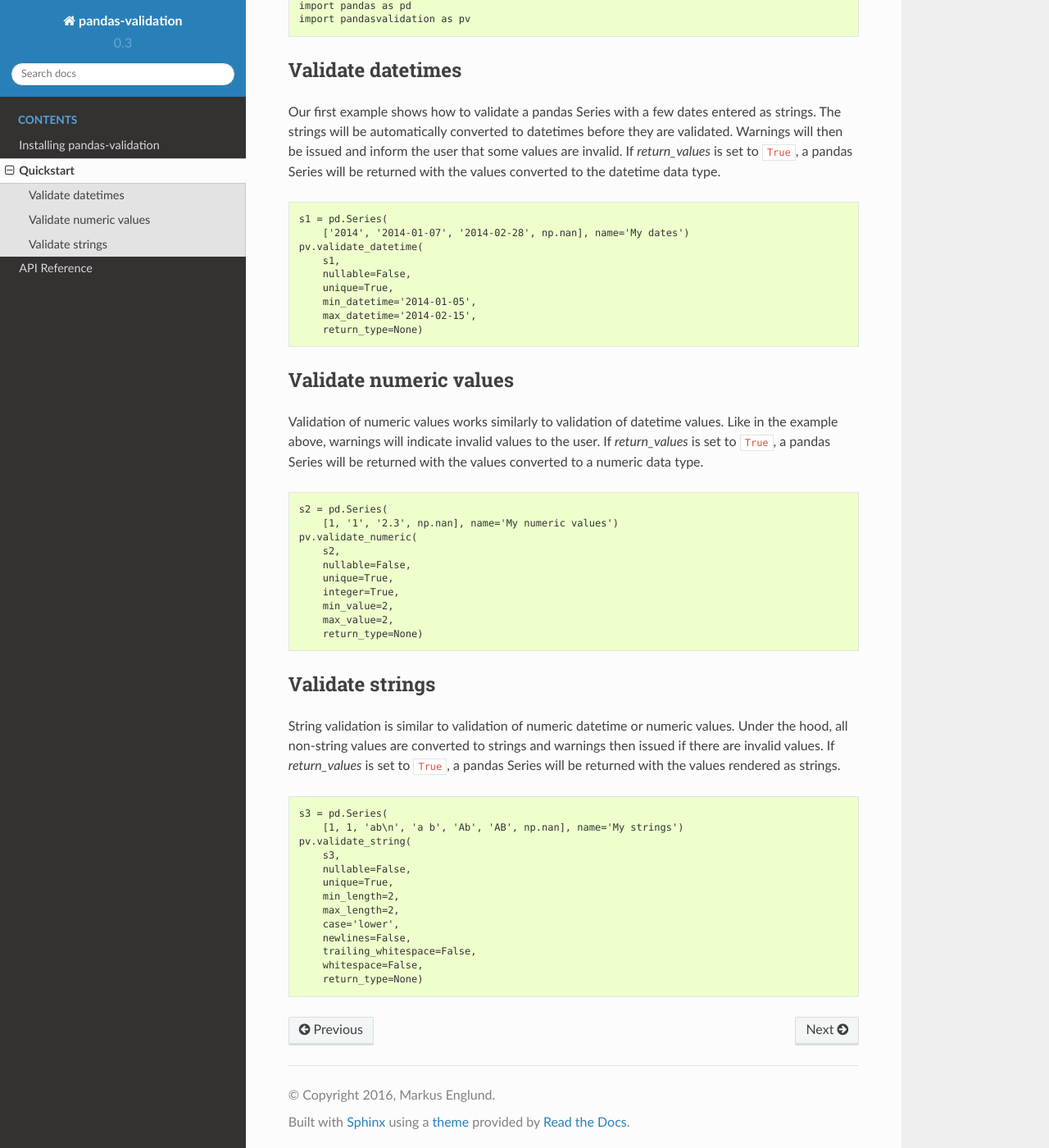
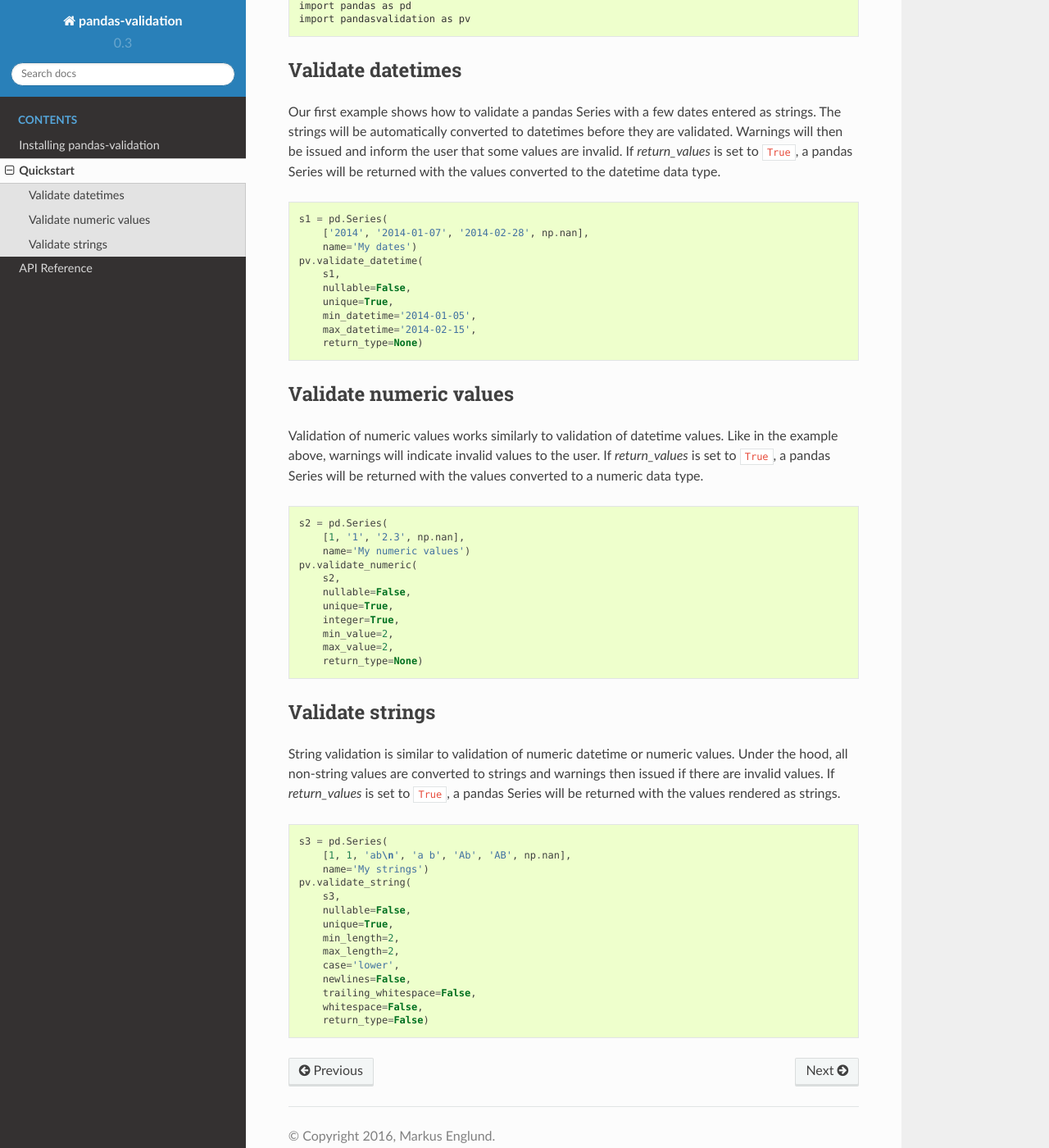
Before and after one commit to s3dev/pdvalidate, a Sphinx documentation site: the page built from docs/source/pandas-validation/quickstart.rst, in a window 1280 px wide and 1400 px high, scrolled down 431 px. Shown: the whole window at 82% size. Built offline with Sphinx 7.4.7 and the Read the Docs theme 2.0.0, drawn with Linux system fonts in a browser that asks for light colours.

Commit message:
Change code-block type to "pythion" instead of "pycon"

```diff
--- a/docs/source/pandas-validation/quickstart.rst
+++ b/docs/source/pandas-validation/quickstart.rst
@@ -37,10 +37,11 @@ pandas Series will be returned with the values converted to the datetime
 data type.
 
 
-.. code-block:: pycon
+.. code-block:: python
 
     s1 = pd.Series(
-        ['2014', '2014-01-07', '2014-02-28', np.nan], name='My dates')
+        ['2014', '2014-01-07', '2014-02-28', np.nan],
+        name='My dates')
     pv.validate_datetime(
         s1,
         nullable=False,
@@ -60,10 +61,11 @@ Like in the example above, warnings will indicate invalid values to the user.
 If `return_values` is set to ``True``, a pandas Series will be returned with
 the values converted to a numeric data type.
 
-.. code-block:: pycon
+.. code-block:: python
 
     s2 = pd.Series(
-        [1, '1', '2.3', np.nan], name='My numeric values')
+        [1, '1', '2.3', np.nan],
+        name='My numeric values')
     pv.validate_numeric(
         s2,
         nullable=False,
@@ -85,10 +87,11 @@ warnings then issued if there are invalid values. If `return_values` is
 set to ``True``, a pandas Series will be returned with the values rendered
 as strings.
 
-.. code-block:: pycon
+.. code-block:: python
 
     s3 = pd.Series(
-        [1, 1, 'ab\n', 'a b', 'Ab', 'AB', np.nan], name='My strings')
+        [1, 1, 'ab\n', 'a b', 'Ab', 'AB', np.nan],
+        name='My strings')
     pv.validate_string(
         s3,
         nullable=False,
@@ -99,4 +102,4 @@ as strings.
         newlines=False,
         trailing_whitespace=False,
         whitespace=False,
-        return_type=None)
+        return_type=False)
```
